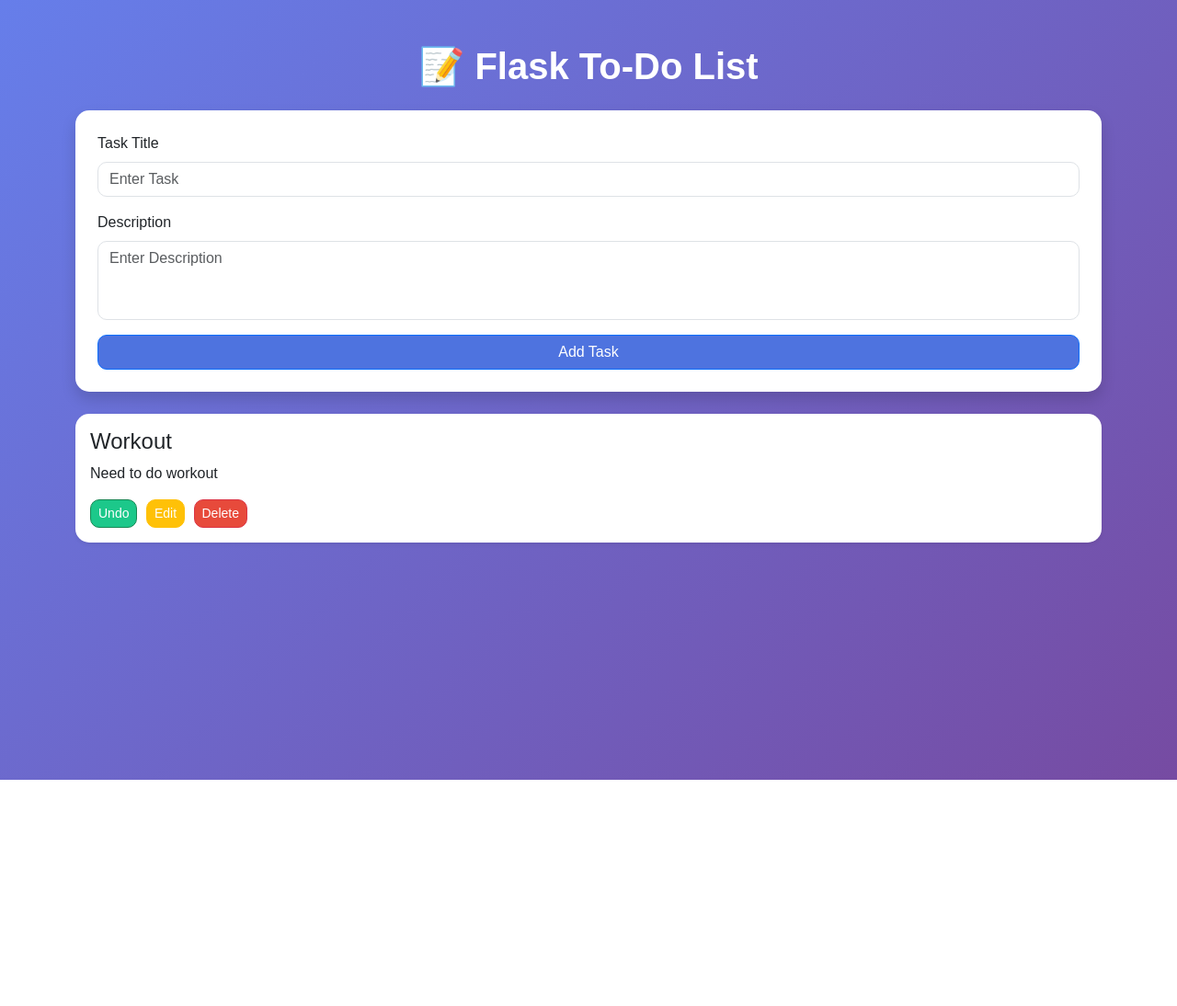
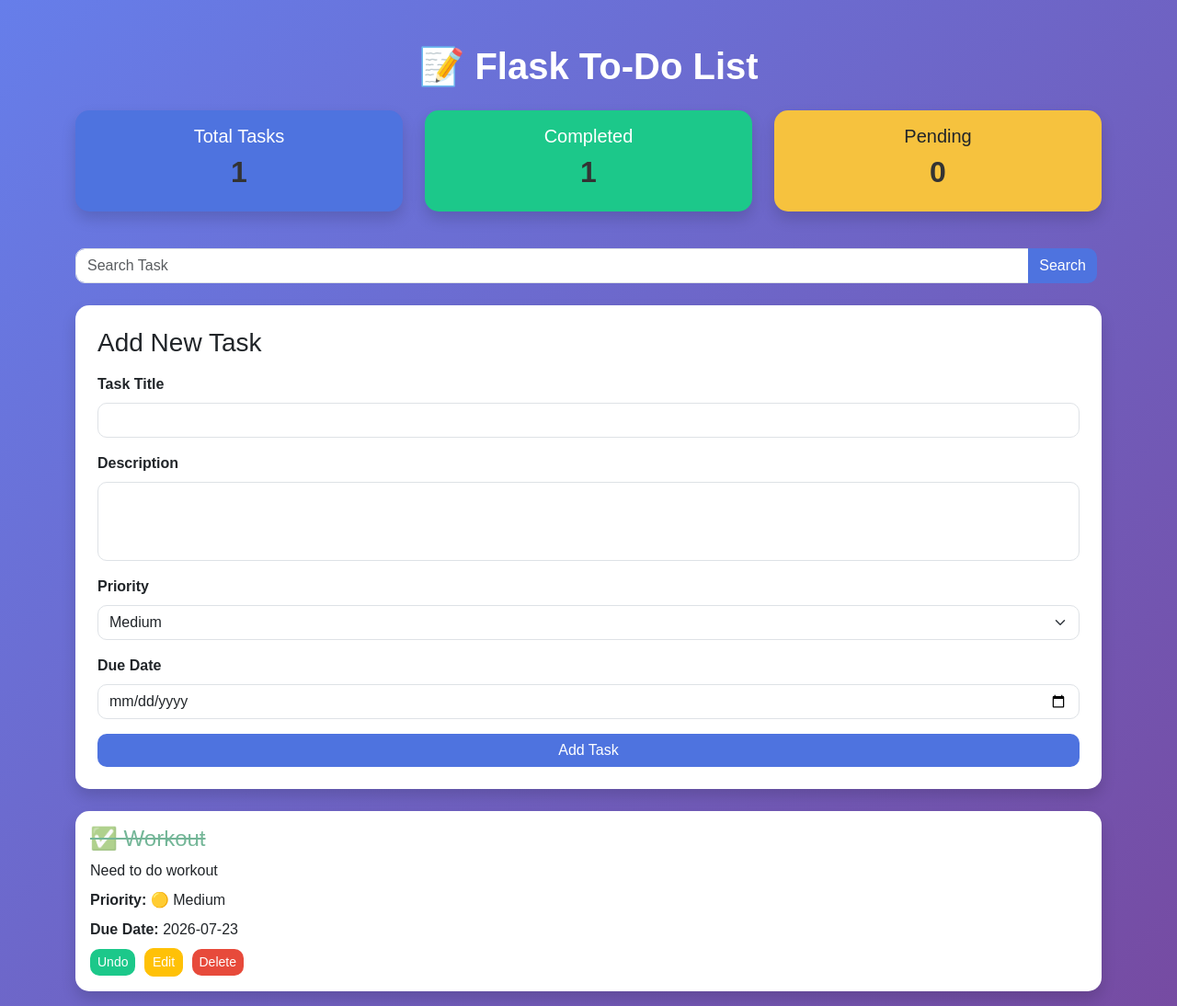
Before and after one commit to jobanveer2005/To-do-List-, a Flask app: page / in a window 1280 px wide. Shown: the whole page at 92% size. Before the commit the page ends 848 px from the top, so only its background shows below. Run offline with Flask 3, Linux system fonts and the light colour scheme; data comes from the database, SQL or seed files in the repository; both versions use the stored data as it was after the commit.

Commit message:
Add task edit feature

```diff
--- a/app.py
+++ b/app.py
@@ -1,4 +1,4 @@
-from flask import Flask, render_template, request, redirect, url_for
+from flask import Flask, render_template, request, redirect
 import sqlite3
 
 app = Flask(__name__)
@@ -6,39 +6,67 @@
 DATABASE = "todo.db"
 
 
-# Create database and table
+# Create Database and Table
 def init_db():
     conn = sqlite3.connect(DATABASE)
     cursor = conn.cursor()
 
     cursor.execute("""
-        CREATE TABLE IF NOT EXISTS tasks(
-            id INTEGER PRIMARY KEY AUTOINCREMENT,
-            title TEXT NOT NULL,
-            description TEXT,
-            completed INTEGER DEFAULT 0
-        )
+    CREATE TABLE IF NOT EXISTS tasks(
+        id INTEGER PRIMARY KEY AUTOINCREMENT,
+        title TEXT NOT NULL,
+        description TEXT,
+        priority TEXT DEFAULT 'Medium',
+        due_date TEXT,
+        completed INTEGER DEFAULT 0
+    )
     """)
 
     conn.commit()
     conn.close()
 
 
+# Create database when application starts
 init_db()
 
 
 # Home Page
 @app.route('/')
 def index():
+
+    search = request.args.get("search", "")
+
     conn = sqlite3.connect(DATABASE)
     cursor = conn.cursor()
 
-    cursor.execute("SELECT * FROM tasks")
+    if search:
+        cursor.execute(
+            "SELECT * FROM tasks WHERE title LIKE ?",
+            ('%' + search + '%',)
+        )
+    else:
+        cursor.execute("SELECT * FROM tasks")
+
     tasks = cursor.fetchall()
+
+    # Dashboard Statistics
+    cursor.execute("SELECT COUNT(*) FROM tasks")
+    total = cursor.fetchone()[0]
+
+    cursor.execute("SELECT COUNT(*) FROM tasks WHERE completed=1")
+    completed = cursor.fetchone()[0]
+
+    pending = total - completed
 
     conn.close()
 
-    return render_template("index.html", tasks=tasks)
+    return render_template(
+        "index.html",
+        tasks=tasks,
+        total=total,
+        completed=completed,
+        pending=pending
+    )
 
 
 # Add Task
@@ -47,14 +75,16 @@
 
     title = request.form['title']
     description = request.form['description']
+    priority = request.form['priority']
+    due_date = request.form['due_date']
 
     conn = sqlite3.connect(DATABASE)
     cursor = conn.cursor()
 
-    cursor.execute(
-        "INSERT INTO tasks(title,description) VALUES (?,?)",
-        (title, description)
-    )
+    cursor.execute("""
+    INSERT INTO tasks(title,description,priority,due_date)
+    VALUES(?,?,?,?)
+    """, (title, description, priority, due_date))
 
     conn.commit()
     conn.close()
@@ -80,7 +110,7 @@
     return redirect('/')
 
 
-# Complete Task
+# Complete / Undo Task
 @app.route('/complete/<int:id>')
 def complete(id):
 
@@ -88,12 +118,13 @@
     cursor = conn.cursor()
 
     cursor.execute("""
-        UPDATE tasks
-        SET completed = CASE
-            WHEN completed=0 THEN 1
-            ELSE 0
-        END
-        WHERE id=?
+    UPDATE tasks
+    SET completed =
+    CASE
+        WHEN completed=0 THEN 1
+        ELSE 0
+    END
+    WHERE id=?
     """, (id,))
 
     conn.commit()
@@ -118,7 +149,10 @@
 
     conn.close()
 
-    return render_template("edit.html", task=task)
+    return render_template(
+        "edit.html",
+        task=task
+    )
 
 
 # Update Task
@@ -127,15 +161,21 @@
 
     title = request.form['title']
     description = request.form['description']
+    priority = request.form['priority']
+    due_date = request.form['due_date']
 
     conn = sqlite3.connect(DATABASE)
     cursor = conn.cursor()
 
     cursor.execute("""
-        UPDATE tasks
-        SET title=?, description=?
-        WHERE id=?
-    """, (title, description, id))
+    UPDATE tasks
+    SET
+        title=?,
+        description=?,
+        priority=?,
+        due_date=?
+    WHERE id=?
+    """, (title, description, priority, due_date, id))
 
     conn.commit()
     conn.close()
@@ -143,5 +183,6 @@
     return redirect('/')
 
 
+# Run Application
 if __name__ == "__main__":
     app.run(debug=True)
--- a/static/style.css
+++ b/static/style.css
@@ -1,69 +1,213 @@
-/* Background */
+/*General*/
+
 body{
     background: linear-gradient(135deg,#667eea,#764ba2);
+    font-family: Arial, Helvetica, sans-serif;
     min-height:100vh;
-    font-family:Arial, Helvetica, sans-serif;
 }
 
-/* Heading */
+
+/*Heading*/
+
 h1{
     color:white;
     font-weight:bold;
 }
 
-/* Main Card */
+h2{
+    color:#333;
+    font-weight:bold;
+}
+
+
+/*Cards*/
+
 .card{
+
     border:none;
     border-radius:15px;
     transition:0.3s;
 }
 
 .card:hover{
+
     transform:translateY(-5px);
+
     box-shadow:0 10px 20px rgba(0,0,0,0.2);
+
 }
 
-/* Buttons */
+
+/*Dashboard Cards*/
+
+.bg-primary{
+
+    background:#4e73df !important;
+
+}
+
+.bg-success{
+
+    background:#1cc88a !important;
+
+}
+
+.bg-warning{
+
+    background:#f6c23e !important;
+
+}
+
+
+/*Form*/
+
+.form-control,
+.form-select{
+
+    border-radius:10px;
+
+}
+
+textarea{
+
+    resize:none;
+
+}
+
+
+/*Buttons*/
 
 .btn{
+
     border-radius:10px;
+
     margin-right:5px;
+
+    transition:0.3s;
+
+}
+
+.btn:hover{
+
+    transform:scale(1.05);
+
 }
 
 .btn-primary{
+
     background:#4e73df;
+
+    border:none;
+
 }
 
 .btn-success{
+
     background:#1cc88a;
+
+    border:none;
+
 }
 
 .btn-warning{
+
     color:white;
+
 }
 
 .btn-danger{
+
     background:#e74a3b;
+
+    border:none;
+
 }
 
-/* Completed Task */
+.btn-secondary{
+
+    border:none;
+
+}
+
+
+/*Completed Task*/
 
 .text-decoration-line-through{
+
     opacity:0.6;
+
 }
 
-/* Form */
 
-.form-control{
+/*Alert*/
+
+.alert{
+
     border-radius:10px;
+
 }
 
-textarea{
-    resize:none;
+
+/*Search Box*/
+
+.input-group input{
+
+    border-radius:10px 0 0 10px;
+
 }
 
-/* Empty Task */
+.input-group button{
 
-.alert{
-    border-radius:10px;
+    border-radius:0 10px 10px 0;
+
 }
+
+
+/*Labels*/
+
+label{
+
+    font-weight:bold;
+
+}
+
+
+/*Task Details*/
+
+p{
+
+    margin-bottom:8px;
+
+}
+
+
+/*Footer*/
+
+footer{
+
+    text-align:center;
+
+    color:white;
+
+    margin-top:30px;
+
+}
+
+
+/*Mobile Responsiv*/
+
+@media(max-width:768px){
+
+.card{
+
+    margin-bottom:20px;
+
+}
+
+.btn{
+
+    margin-top:8px;
+
+}
+
+}
--- a/templates/index.html
+++ b/templates/index.html
@@ -1,33 +1,88 @@
 <!DOCTYPE html>
 <html lang="en">
+
 <head>
-
     <meta charset="UTF-8">
     <meta name="viewport" content="width=device-width, initial-scale=1.0">
-
-    <title>Flask To-Do App</title>
+    <title>Flask To-Do List</title>
 
     <!-- Bootstrap -->
     <link href="https://cdn.jsdelivr.net/npm/bootstrap@5.3.3/dist/css/bootstrap.min.css" rel="stylesheet">
 
-    <!-- Custom CSS -->
+    <!-- CSS -->
     <link rel="stylesheet" href="{{ url_for('static', filename='style.css') }}">
-
 </head>
 
 <body>
 
 <div class="container mt-5">
 
+    <!-- Heading -->
     <h1 class="text-center mb-4">
         📝 Flask To-Do List
     </h1>
 
-    <!-- Add Task Form -->
+    <!-- Dashboard -->
+    <div class="row mb-4">
 
+        <div class="col-md-4 mb-3">
+            <div class="card text-center bg-primary text-white shadow">
+                <div class="card-body">
+                    <h5>Total Tasks</h5>
+                    <h2>{{ total }}</h2>
+                </div>
+            </div>
+        </div>
+
+        <div class="col-md-4 mb-3">
+            <div class="card text-center bg-success text-white shadow">
+                <div class="card-body">
+                    <h5>Completed</h5>
+                    <h2>{{ completed }}</h2>
+                </div>
+            </div>
+        </div>
+
+        <div class="col-md-4 mb-3">
+            <div class="card text-center bg-warning text-dark shadow">
+                <div class="card-body">
+                    <h5>Pending</h5>
+                    <h2>{{ pending }}</h2>
+                </div>
+            </div>
+        </div>
+
+    </div>
+
+    <!-- Search -->
+    <form method="GET" action="/" class="mb-4">
+
+        <div class="input-group">
+
+            <input
+                type="text"
+                name="search"
+                class="form-control"
+                placeholder="Search Task">
+
+            <button class="btn btn-primary">
+                Search
+            </button>
+
+        </div>
+
+    </form>
+
+    <!-- Add Task -->
     <div class="card shadow p-4 mb-4">
 
+        <h3 class="mb-3">
+            Add New Task
+        </h3>
+
         <form action="/add" method="POST">
+
+            <!-- Title -->
 
             <div class="mb-3">
 
@@ -37,12 +92,13 @@
 
                 <input
                     type="text"
+                    name="title"
                     class="form-control"
-                    name="title"
-                    placeholder="Enter Task"
                     required>
 
             </div>
+
+            <!-- Description -->
 
             <div class="mb-3">
 
@@ -51,15 +107,59 @@
                 </label>
 
                 <textarea
+                    name="description"
                     class="form-control"
-                    rows="3"
-                    name="description"
-                    placeholder="Enter Description"></textarea>
+                    rows="3"></textarea>
+
+            </div>
+
+            <!-- Priority -->
+
+            <div class="mb-3">
+
+                <label class="form-label">
+                    Priority
+                </label>
+
+                <select
+                    name="priority"
+                    class="form-select">
+
+                    <option value="High">
+                        High
+                    </option>
+
+                    <option value="Medium" selected>
+                        Medium
+                    </option>
+
+                    <option value="Low">
+                        Low
+                    </option>
+
+                </select>
+
+            </div>
+
+            <!-- Due Date -->
+
+            <div class="mb-3">
+
+                <label class="form-label">
+                    Due Date
+                </label>
+
+                <input
+                    type="date"
+                    name="due_date"
+                    class="form-control">
 
             </div>
 
             <button class="btn btn-primary w-100">
+
                 Add Task
+
             </button>
 
         </form>
@@ -72,13 +172,13 @@
 
         {% for task in tasks %}
 
-        <div class="card mb-3 shadow-sm">
+        <div class="card shadow mb-3">
 
             <div class="card-body">
 
-                {% if task[3] == 1 %}
+                {% if task[5] == 1 %}
 
-                    <h4 class="text-decoration-line-through text-success">
+                    <h4 class="text-success text-decoration-line-through">
 
                         ✅ {{ task[1] }}
 
@@ -100,10 +200,45 @@
 
                 </p>
 
-                <a href="/complete/{{ task[0] }}"
-                   class="btn btn-success btn-sm">
+                <!-- Priority -->
 
-                    {% if task[3] == 0 %}
+                <p>
+
+                    <strong>Priority:</strong>
+
+                    {% if task[3] == "High" %}
+
+                        🔴 High
+
+                    {% elif task[3] == "Medium" %}
+
+                        🟡 Medium
+
+                    {% else %}
+
+                        🟢 Low
+
+                    {% endif %}
+
+                </p>
+
+                <!-- Due Date -->
+
+                <p>
+
+                    <strong>Due Date:</strong>
+
+                    {{ task[4] if task[4] else "No Due Date" }}
+
+                </p>
+
+                <!-- Buttons -->
+
+                <a
+                    href="/complete/{{ task[0] }}"
+                    class="btn btn-success btn-sm">
+
+                    {% if task[5] == 0 %}
                         Complete
                     {% else %}
                         Undo
@@ -111,16 +246,18 @@
 
                 </a>
 
-                <a href="/edit/{{ task[0] }}"
-                   class="btn btn-warning btn-sm">
+                <a
+                    href="/edit/{{ task[0] }}"
+                    class="btn btn-warning btn-sm">
 
                     Edit
 
                 </a>
 
-                <a href="/delete/{{ task[0] }}"
-                   class="btn btn-danger btn-sm"
-                   onclick="return confirm('Delete this task?')">
+                <a
+                    href="/delete/{{ task[0] }}"
+                    class="btn btn-danger btn-sm"
+                    onclick="return confirm('Delete this task?')">
 
                     Delete
 
@@ -136,7 +273,7 @@
 
         <div class="alert alert-info">
 
-            No Tasks Yet.
+            No Tasks Available.
 
         </div>
 
```
Also changed, not shown: templates/edit.html (+69 -0 lines), todo.db.
